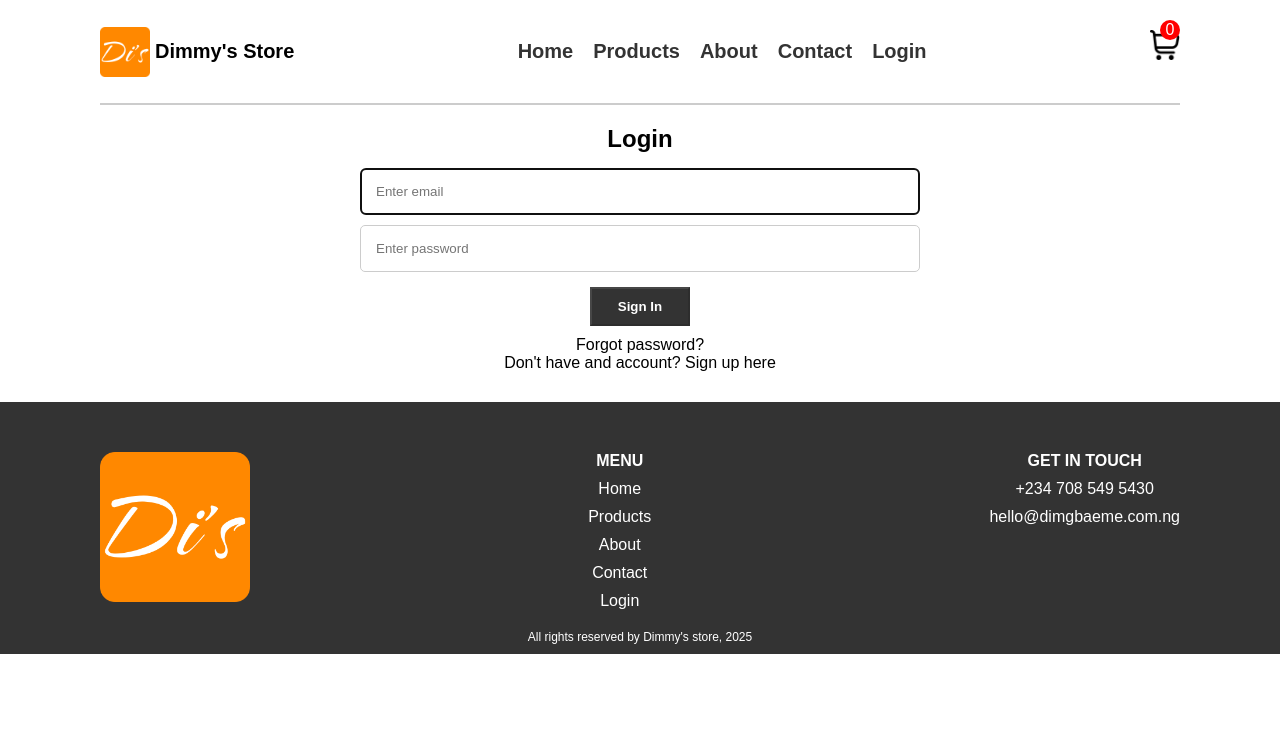
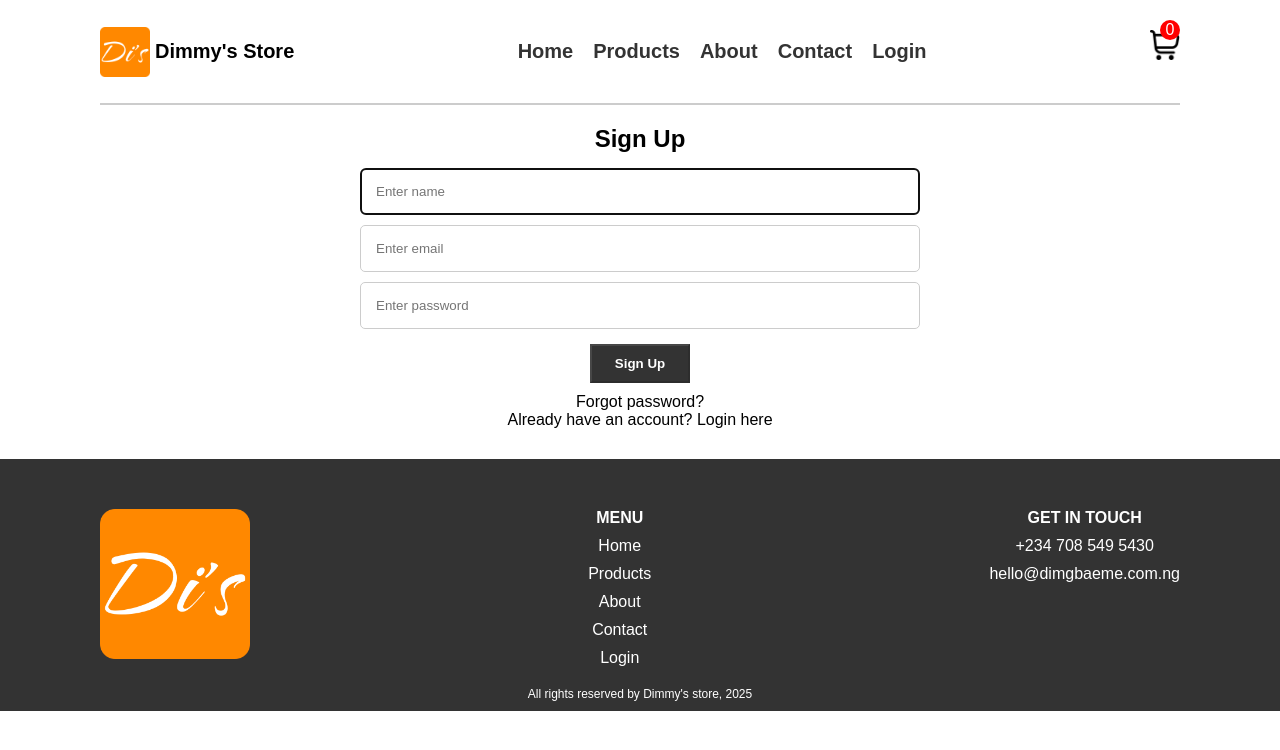
Before and after one commit to Dimgba-Eme/e-commerce-app, a React (Create React App) app in the folder my-store/: page /login-signup in a window 1280 px wide. Shown: the top 750 px of the page. Built offline with nearby package versions, Linux system fonts and the light colour scheme.

Commit message:
Created the Signup component and imported to the LoginSignup page

```diff
--- /dev/null
+++ b/my-store/src/components/Signup.js
@@ -0,0 +1,71 @@
+import React, { useState, useRef, useEffect } from 'react'
+import './signup.scss'
+import { validateEmail } from './utils';
+
+
+const PasswordErrorMessage = () => {
+    return (
+        <p style={{ color: 'red' }}>Password must not be less than eight characters!</p>
+    )
+}
+
+const Signup = () => {
+    const [name, setName] = useState("")
+    const [email, setEmail] = useState("");
+    const [password, setPassword] = useState({
+        value: '',
+        isFocused: false,
+    });
+
+    const isFormValid = () => {
+        return (
+           name && email && validateEmail(email) && password.value.length >= 8
+        )
+    }
+
+    const handleSubmit = (e) => {
+        e.preventDefault();
+        clearForm();
+        alert("Signed Up")
+    }
+
+    const clearForm = () => {
+        setName("");
+        setEmail("");
+        setPassword({
+            value: '',
+            isFocused: false,
+        })
+    }
+
+    const inputRef = useRef();
+
+    useEffect(() => {
+        document.title = "Signup | Dimmy's Store"
+        inputRef.current.focus();
+    }, [])
+
+    return (
+        <section className='signup-container'>
+            <h1>Sign Up</h1>
+            <div className='signup-inner'>
+                <form onSubmit={handleSubmit}>
+                    <input type='text' ref={inputRef} id='name' placeholder='Enter name' value={name} onChange={(e) => setName(e.target.value)} />
+                    <br />
+                    <input type='email' id='email' placeholder='Enter email' value={email} onChange={(e) => setEmail(e.target.value)} />
+                    <br />
+                    <input type='password' id='pass' placeholder='Enter password' value={password.value} onChange={(e) => setPassword({ ...password, value: e.target.value })} onBlur={(e) => setPassword({ ...password, isFocused: true })} />
+                    {password.isFocused && password.value.length < 8 ? (<PasswordErrorMessage />) : null}
+                    <br />
+                    <button type='submit' disabled={!isFormValid()}>Sign Up</button>
+                    <div>
+                        <p>Forgot password?</p>
+                        <p>Already have an account? Login here</p>
+                    </div>
+                </form>
+            </div>
+        </section>
+    )
+}
+
+export default Signup
--- /dev/null
+++ b/my-store/src/components/signup.css
@@ -0,0 +1,52 @@
+* {
+  padding: 0;
+  margin: 0;
+  box-sizing: border-box;
+}
+
+.signup-container {
+  padding: 20px 10px;
+}
+.signup-container h1 {
+  text-align: center;
+}
+.signup-container .signup-inner {
+  padding: 10px 0;
+}
+.signup-container .signup-inner form {
+  text-align: center;
+}
+.signup-container .signup-inner form input {
+  padding: 10px;
+  border-radius: 5px;
+  border: 1px solid #ccc;
+  margin: 5px 0;
+  width: 310px;
+}
+.signup-container .signup-inner form button {
+  width: 100px;
+  margin: 10px 0;
+  padding: 10px;
+  text-align: center;
+  background-color: #333333;
+  color: #fff;
+  font-weight: bold;
+  cursor: pointer;
+}
+.signup-container .signup-inner form button:hover {
+  background-color: #666666;
+}
+@media only screen and (min-width: 800px) {
+  .signup-container .signup-inner {
+    margin: 0 150px;
+  }
+  .signup-container .signup-inner form input {
+    padding: 15px;
+    width: 100%;
+  }
+}
+@media only screen and (min-width: 1000px) {
+  .signup-container .signup-inner {
+    margin: 0 350px;
+  }
+}/*# sourceMappingURL=signup.css.map */
--- /dev/null
+++ b/my-store/src/components/signup.scss
@@ -0,0 +1,64 @@
+* {
+    padding: 0;
+    margin: 0;
+    box-sizing: border-box;
+}
+
+
+.signup-container {
+    padding: 20px 10px;
+
+    h1 {
+        text-align: center;
+    }
+
+    .signup-inner {
+        padding: 10px 0;
+
+        form {
+            text-align: center;
+
+            input {
+                padding: 10px;
+                border-radius: 5px;
+                border: 1px solid #ccc;
+                margin: 5px 0;
+                width: 310px;
+            }
+
+            button {
+                width: 100px;
+                margin: 10px 0;
+                padding: 10px;
+                text-align: center;
+                background-color: #333333;
+                color: #fff;
+                font-weight: bold;
+                cursor: pointer;
+
+                &:hover {
+                    background-color: lighten(black, 40);
+                }
+            }
+        }
+    }
+
+    @media only screen and (min-width: 800px) {
+        .signup-inner {
+            margin: 0 150px;
+
+            form {
+                input {
+                    padding: 15px;
+                    width: 100%;
+                }
+            }
+        }
+    }
+
+    @media only screen and (min-width: 1000px) {
+        .signup-inner {
+            margin: 0 350px;
+        }
+    }
+}
--- a/my-store/src/pages/LoginSignup.js
+++ b/my-store/src/pages/LoginSignup.js
@@ -1,10 +1,12 @@
 import React from 'react'
 import Login from '../components/Login'
+import Signup from '../components/Signup'
 
 const LoginSignup = () => {
   return (
     <main className='login-signup-container'>
-      <Login />
+      {/* <Login /> */}
+      <Signup />
     </main>
   )
 }
```
Also changed, not shown: 1 other file (tests, documents, lock files or other folders).
